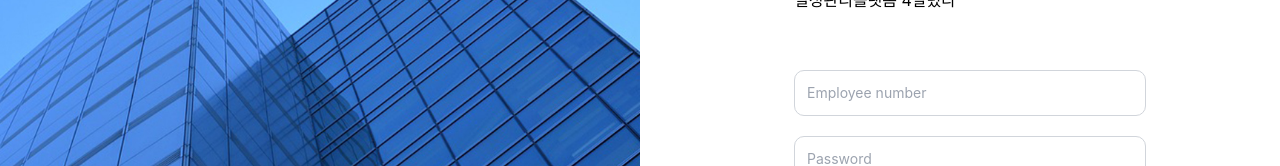
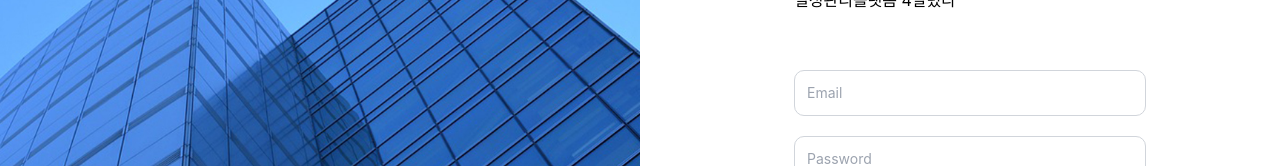
Before and after one commit to zzzissu/elice-first-project, a React (Create React App) app: page / in a window 1280 px wide. Shown: the part 279-445 px from the top of the page. Built offline with nearby package versions, Linux system fonts and the light colour scheme.

Commit message:
Chore: 회의에서 결정된 사원번호 대신 이메일로 로그인하는 부분 수정

```diff
--- a/src/pages/LoginPage.tsx
+++ b/src/pages/LoginPage.tsx
@@ -4,11 +4,11 @@ import InputField from '../components/login/InputField';
 import Button from '../components/login/Button';
 
 const LoginPage = () => {
-  const [employeeNum, setEmployeeNum] = useState('');
+  const [email, setEmail] = useState('');
   const [password, setPassword] = useState('');
 
   const handleLogin = () => {
-    console.log('Employee:', employeeNum);
+    console.log('Email:', email);
     console.log('Password:', password);
   };
 
@@ -28,9 +28,9 @@ const LoginPage = () => {
           <p className="text-base py-2 mb-10 m-2.5">일정관리플랫폼 4알렸다</p>
           <InputField
             type="text"
-            placeholder="Employee number"
-            value={employeeNum}
-            onChange={(e) => setEmployeeNum(e.target.value)}
+            placeholder="Email"
+            value={email}
+            onChange={(e) => setEmail(e.target.value)}
           />
           <InputField
             type="password"
```
